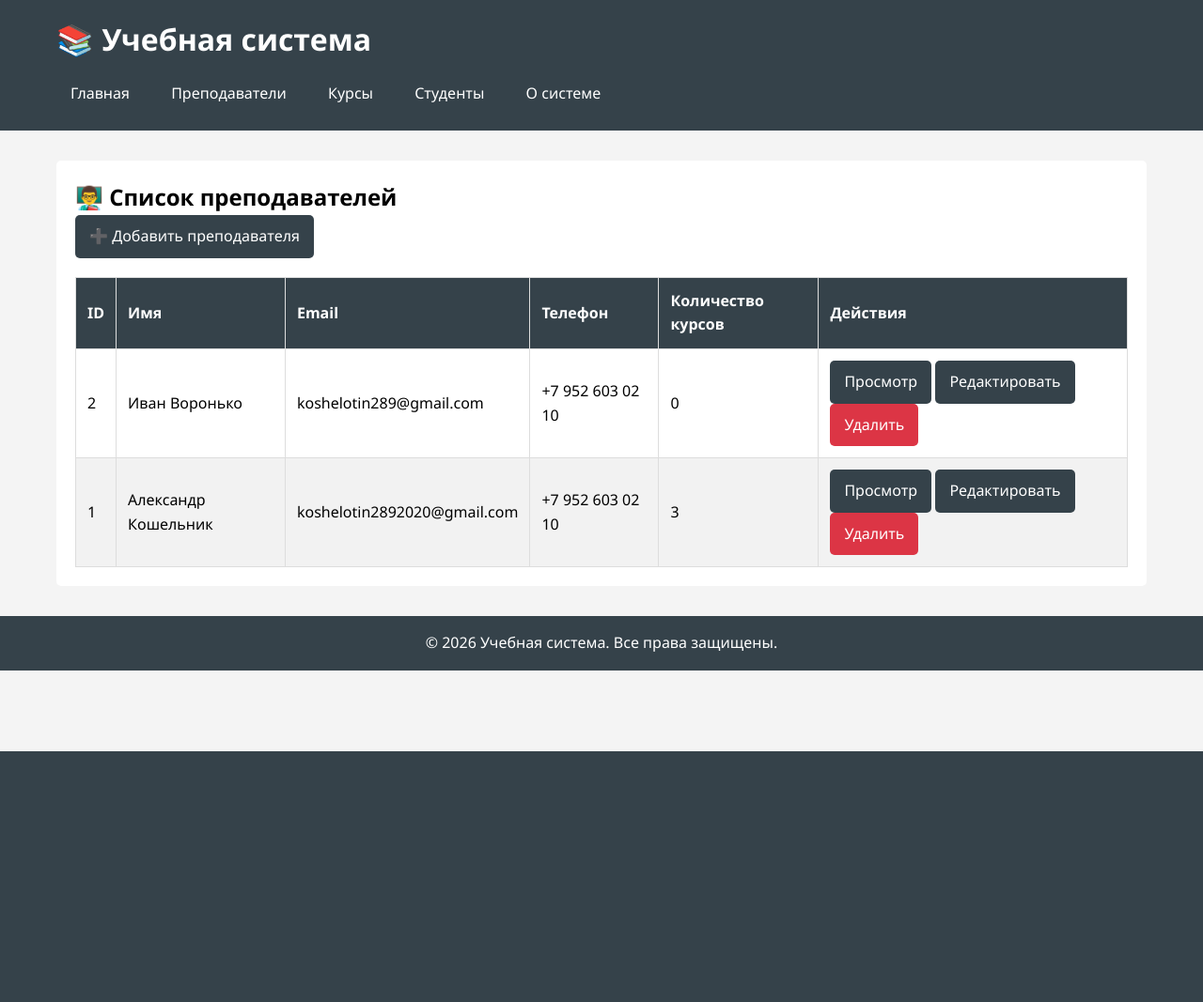
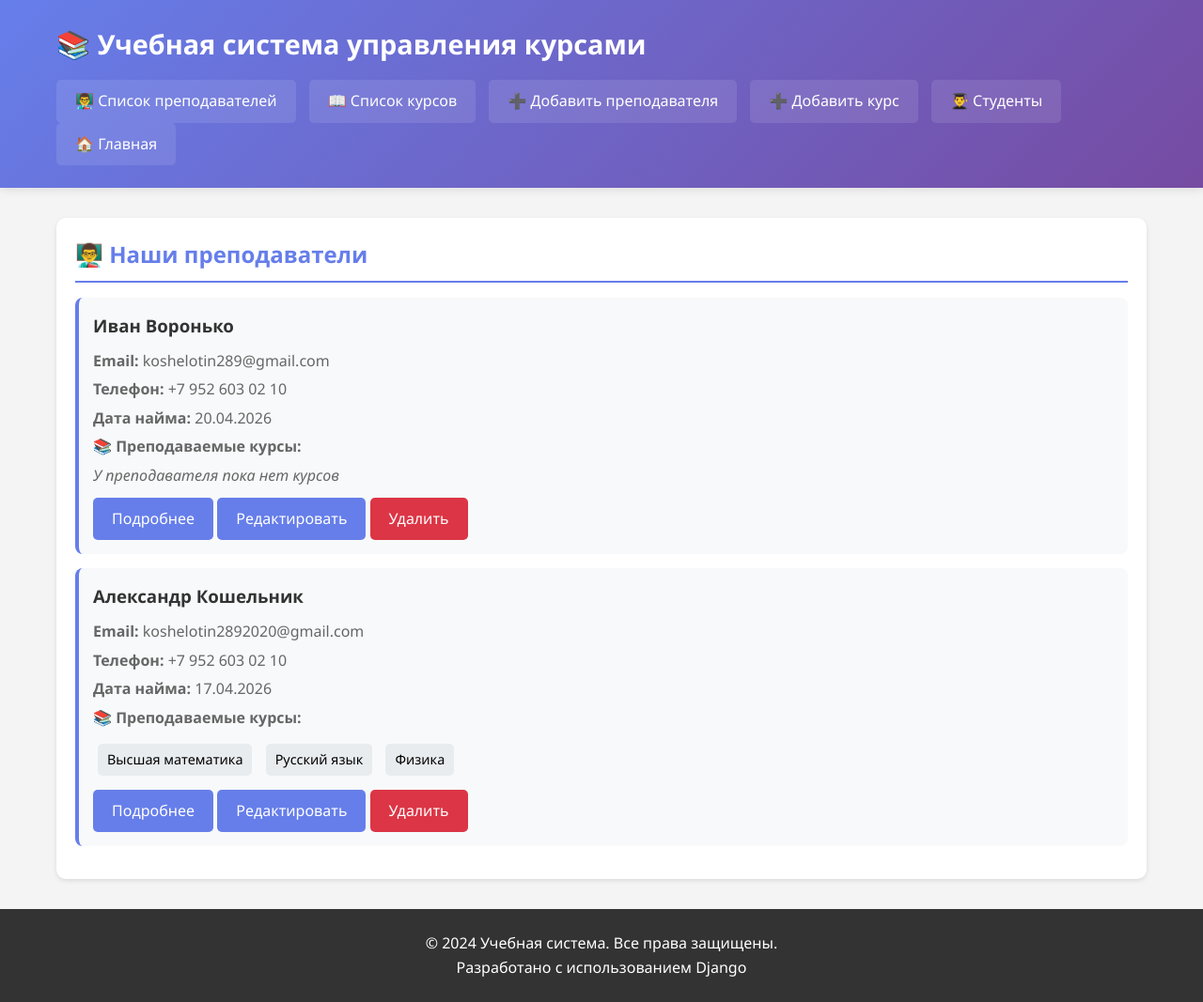
Before and after one commit to koshelotin2892020-source/git_project, a Django app: page /teachers/ in a window 1280 px wide. Shown: the whole page at 94% size. Before the commit the page ends 800 px from the top, so only its background shows below. Run offline with Django 5.2, Linux system fonts and the light colour scheme; data comes from the database, SQL or seed files in the repository; both versions use the stored data as it was after the commit.

Commit message:
3 лабораторная

```diff
--- a/library/schedule/templates/schedule/base.html
+++ b/library/schedule/templates/schedule/base.html
@@ -23,33 +23,172 @@
             padding: 0 20px;
         }
 
+        /* Стили для header */
         header {
-            background: #35424a;
+            background: linear-gradient(135deg, #667eea 0%, #764ba2 100%);
             color: white;
-            padding: 1rem 0;
+            padding: 1.5rem 0;
             margin-bottom: 2rem;
+            box-shadow: 0 2px 10px rgba(0,0,0,0.1);
         }
 
         header h1 {
             margin: 0;
             padding: 0;
+            font-size: 1.8rem;
         }
 
+        /* Стили для навигации */
         nav {
-            margin-top: 10px;
+            margin-top: 15px;
         }
 
         nav a {
             color: white;
             text-decoration: none;
-            padding: 10px 15px;
+            padding: 10px 20px;
             margin-right: 10px;
             display: inline-block;
+            border-radius: 5px;
+            transition: all 0.3s ease;
+            background-color: rgba(255,255,255,0.1);
         }
 
         nav a:hover {
-            background: #e8491d;
+            background-color: rgba(255,255,255,0.2);
+            transform: translateY(-2px);
+        }
+
+        /* Стили для main */
+        main {
+            min-height: calc(100vh - 300px);
+        }
+
+        /* Стили для секций */
+        section {
+            margin-bottom: 2rem;
+            background: white;
+            padding: 20px;
+            border-radius: 10px;
+            box-shadow: 0 2px 5px rgba(0,0,0,0.1);
+        }
+
+        section h2 {
+            color: #667eea;
+            margin-bottom: 1rem;
+            padding-bottom: 0.5rem;
+            border-bottom: 2px solid #667eea;
+        }
+
+        /* Стили для статей */
+        article {
+            background: #f8f9fa;
+            padding: 15px;
+            margin-bottom: 15px;
+            border-radius: 8px;
+            border-left: 4px solid #667eea;
+            transition: transform 0.3s ease;
+        }
+
+        article:hover {
+            transform: translateX(5px);
+            box-shadow: 0 2px 8px rgba(0,0,0,0.1);
+        }
+
+        article h3 {
+            color: #333;
+            margin-bottom: 10px;
+        }
+
+        article p {
+            margin: 5px 0;
+            color: #666;
+        }
+
+        /* Стили для форм */
+        .form-container {
+            background: white;
+            padding: 30px;
+            border-radius: 10px;
+            box-shadow: 0 2px 10px rgba(0,0,0,0.1);
+        }
+
+        .form-group {
+            margin-bottom: 20px;
+        }
+
+        .form-group label {
+            display: block;
+            margin-bottom: 8px;
+            font-weight: 600;
+            color: #333;
+        }
+
+        .form-group .help-text {
+            display: block;
+            font-size: 0.85rem;
+            color: #666;
+            margin-top: 5px;
+        }
+
+        .form-control {
+            width: 100%;
+            padding: 10px;
+            border: 1px solid #ddd;
             border-radius: 5px;
+            font-size: 1rem;
+            transition: border-color 0.3s ease;
+        }
+
+        .form-control:focus {
+            outline: none;
+            border-color: #667eea;
+            box-shadow: 0 0 5px rgba(102,126,234,0.3);
+        }
+
+        .errorlist {
+            color: #dc3545;
+            list-style: none;
+            margin-top: 5px;
+            font-size: 0.85rem;
+        }
+
+        .errorlist li {
+            margin: 0;
+        }
+
+        .btn {
+            display: inline-block;
+            padding: 10px 20px;
+            background: #667eea;
+            color: white;
+            text-decoration: none;
+            border: none;
+            border-radius: 5px;
+            cursor: pointer;
+            font-size: 1rem;
+            transition: all 0.3s ease;
+        }
+
+        .btn:hover {
+            background: #764ba2;
+            transform: translateY(-2px);
+        }
+
+        .btn-danger {
+            background: #dc3545;
+        }
+
+        .btn-danger:hover {
+            background: #c82333;
+        }
+
+        .btn-success {
+            background: #28a745;
+        }
+
+        .btn-success:hover {
+            background: #218838;
         }
 
         .messages {
@@ -57,7 +196,7 @@
         }
 
         .alert {
-            padding: 10px;
+            padding: 12px 20px;
             border-radius: 5px;
             margin-bottom: 10px;
         }
@@ -74,147 +213,85 @@
             border: 1px solid #f5c6cb;
         }
 
-        .content {
-            background: white;
-            padding: 20px;
-            border-radius: 5px;
-            margin-bottom: 2rem;
+        .course-list {
+            list-style: none;
+            padding-left: 0;
+            margin-top: 10px;
         }
 
-        .btn {
+        .course-list li {
             display: inline-block;
-            padding: 10px 15px;
-            background: #35424a;
-            color: white;
-            text-decoration: none;
-            border: none;
+            background: #e9ecef;
+            padding: 5px 10px;
+            margin: 5px;
             border-radius: 5px;
-            cursor: pointer;
+            font-size: 0.9rem;
         }
 
-        .btn:hover {
-            background: #e8491d;
-        }
-
-        .btn-danger {
-            background: #dc3545;
-        }
-
-        .btn-danger:hover {
-            background: #c82333;
-        }
-
-        .btn-success {
-            background: #28a745;
-        }
-
-        table {
-            width: 100%;
-            border-collapse: collapse;
-            margin-top: 20px;
-        }
-
-        table, th, td {
-            border: 1px solid #ddd;
-        }
-
-        th, td {
-            padding: 12px;
-            text-align: left;
-        }
-
-        th {
-            background-color: #35424a;
-            color: white;
-        }
-
-        tr:nth-child(even) {
-            background-color: #f2f2f2;
-        }
-
-        .form-group {
-            margin-bottom: 15px;
-        }
-
-        .form-group label {
-            display: block;
-            margin-bottom: 5px;
-            font-weight: bold;
-        }
-
-        .form-group input, .form-group select, .form-group textarea {
-            width: 100%;
-            padding: 8px;
-            border: 1px solid #ddd;
-            border-radius: 5px;
+        .empty-message {
+            text-align: center;
+            padding: 40px;
+            color: #666;
+            font-style: italic;
         }
 
         footer {
-            background: #35424a;
+            background: #333;
             color: white;
             text-align: center;
-            padding: 1rem 0;
+            padding: 1.5rem 0;
             margin-top: 2rem;
         }
 
-        .stats {
-            display: grid;
-            grid-template-columns: repeat(auto-fit, minmax(250px, 1fr));
-            gap: 20px;
-            margin: 20px 0;
-        }
-
-        .stat-card {
-            background: #f4f4f4;
-            padding: 20px;
-            border-radius: 5px;
-            text-align: center;
-        }
-
-        .stat-card h3 {
+        @media (max-width: 768px) {
+            nav a {
+                display: block;
                 margin-bottom: 10px;
             }
 
-        .stat-number {
-            font-size: 2em;
-            color: #e8491d;
-            font-weight: bold;
+            .container {
+                padding: 0 15px;
+            }
         }
     </style>
+    {% block extra_css %}{% endblock %}
 </head>
 <body>
     <header>
         <div class="container">
-            <h1>📚 Учебная система</h1>
+            <h1>📚 Учебная система управления курсами</h1>
             <nav>
-                <a href="{% url 'schedule:index' %}">Главная</a>
-                <a href="{% url 'schedule:teacher_list' %}">Преподаватели</a>
-                <a href="{% url 'schedule:course_list' %}">Курсы</a>
-                <a href="{% url 'schedule:student_list' %}">Студенты</a>
-                <a href="{% url 'schedule:info' %}">О системе</a>
+                <a href="{% url 'schedule:teacher_list' %}">👨‍🏫 Список преподавателей</a>
+                <a href="{% url 'schedule:course_list' %}">📖 Список курсов</a>
+                <a href="{% url 'schedule:teacher_create_form' %}">➕ Добавить преподавателя</a>
+                <a href="{% url 'schedule:course_create_form' %}">➕ Добавить курс</a>
+                <a href="{% url 'schedule:student_list' %}">👨‍🎓 Студенты</a>
+                <a href="{% url 'schedule:index' %}">🏠 Главная</a>
             </nav>
         </div>
     </header>
 
+    <main>
         <div class="container">
             {% if messages %}
             <div class="messages">
                 {% for message in messages %}
-            <div class="alert alert-{% if message.tags %}{{ message.tags }}{% endif %}">
+                <div class="alert alert-{% if message.tags %}{{ message.tags }}{% else %}info{% endif %}">
                     {{ message }}
                 </div>
                 {% endfor %}
             </div>
             {% endif %}
 
-        <div class="content">
-            {% block content %}{% endblock %}
+            {% block content %}
+            {% endblock %}
         </div>
-    </div>
+    </main>
 
     <footer>
         <div class="container">
-            <p>&copy; 2026 Учебная система. Все права защищены.</p>
+            <p>&copy; 2024 Учебная система. Все права защищены.</p>
+            <p>Разработано с использованием Django</p>
         </div>
     </footer>
 </body>
--- a/library/schedule/templates/schedule/teacher_list.html
+++ b/library/schedule/templates/schedule/teacher_list.html
@@ -1,41 +1,42 @@
 {% extends 'schedule/base.html' %}
 
-{% block title %}Преподаватели{% endblock %}
+{% block title %}Список преподавателей{% endblock %}
 
 {% block content %}
-<h2>👨‍🏫 Список преподавателей</h2>
-<a href="{% url 'schedule:teacher_create' %}" class="btn">➕ Добавить преподавателя</a>
+<section>
+    <h2>👨‍🏫 Наши преподаватели</h2>
 
-<table>
-    <thead>
-        <tr>
-            <th>ID</th>
-            <th>Имя</th>
-            <th>Email</th>
-            <th>Телефон</th>
-            <th>Количество курсов</th>
-            <th>Действия</th>
-        </tr>
-    </thead>
-    <tbody>
+    {% if teachers %}
         {% for teacher in teachers %}
-        <tr>
-            <td>{{ teacher.id }}</td>
-            <td>{{ teacher.first_name }} {{ teacher.last_name }}</td>
-            <td>{{ teacher.email }}</td>
-            <td>{{ teacher.phone|default:"—" }}</td>
-            <td>{{ teacher.courses.count }}</td>
-            <td>
-                <a href="{% url 'schedule:teacher_detail' teacher.id %}" class="btn">Просмотр</a>
+        <article>
+            <h3>{{ teacher.first_name }} {{ teacher.last_name }}</h3>
+            <p><strong>Email:</strong> {{ teacher.email }}</p>
+            <p><strong>Телефон:</strong> {{ teacher.phone|default:"Не указан" }}</p>
+            <p><strong>Дата найма:</strong> {{ teacher.hire_date|date:"d.m.Y" }}</p>
+
+            <p><strong>📚 Преподаваемые курсы:</strong></p>
+            {% if teacher.courses.all %}
+                <ul class="course-list">
+                    {% for course in teacher.courses.all %}
+                    <li>{{ course.title }}</li>
+                    {% endfor %}
+                </ul>
+            {% else %}
+                <p><em>У преподавателя пока нет курсов</em></p>
+            {% endif %}
+
+            <div style="margin-top: 10px;">
+                <a href="{% url 'schedule:teacher_detail' teacher.id %}" class="btn">Подробнее</a>
                 <a href="{% url 'schedule:teacher_update' teacher.id %}" class="btn">Редактировать</a>
                 <a href="{% url 'schedule:teacher_delete' teacher.id %}" class="btn btn-danger">Удалить</a>
-            </td>
-        </tr>
-        {% empty %}
-        <tr>
-            <td colspan="6">Нет преподавателей</td>
-        </tr>
+            </div>
+        </article>
         {% endfor %}
-    </tbody>
-</table>
+    {% else %}
+        <div class="empty-message">
+            <p>😔 В системе пока нет преподавателей</p>
+            <a href="{% url 'schedule:teacher_create' %}" class="btn">➕ Добавить первого преподавателя</a>
+        </div>
+    {% endif %}
+</section>
 {% endblock %}
--- a/library/schedule/urls.py
+++ b/library/schedule/urls.py
@@ -45,4 +45,7 @@ urlpatterns = [
     path('students/<int:student_id>/unenroll/<int:course_id>/',
          views.unenroll_student, name='unenroll_student'),
     path('quick-enroll/', views.quick_enroll, name='quick_enroll'),
+
+    path('teachers/create-form/', views.teacher_create_form, name='teacher_create_form'),
+    path('courses/create-form/', views.course_create_form, name='course_create_form'),
 ]
--- a/library/schedule/views.py
+++ b/library/schedule/views.py
@@ -2,6 +2,7 @@ from django.shortcuts import render, get_object_or_404, redirect
 from django.contrib import messages
 from django.db.models import Count
 from .models import Teacher, TeacherInfo, Course, Student
+from .forms import TeacherForm, CourseForm
 
 
 # ========== ГЛАВНАЯ СТРАНИЦА ==========
@@ -387,3 +388,63 @@ def info_page(request):
 def custom_404(request, exception):
     """Кастомная страница 404"""
     return render(request, '404.html', status=404)
+
+
+def teacher_create_form(request):
+    """Создание преподавателя с использованием формы"""
+    if request.method == 'POST':
+        form = TeacherForm(request.POST)
+
+        if form.is_valid():
+            # Создаем преподавателя
+            teacher = Teacher.objects.create(
+                first_name=form.cleaned_data['first_name'],
+                last_name=form.cleaned_data['last_name'],
+                email=form.cleaned_data['email'],
+                phone=form.cleaned_data['phone'],
+                hire_date=form.cleaned_data['hire_date']
+            )
+
+            # Создаем профиль преподавателя (если есть дополнительные данные)
+            if form.cleaned_data.get('bio') or form.cleaned_data.get('education') or form.cleaned_data.get('experience_years'):
+                TeacherInfo.objects.create(
+                    teacher=teacher,
+                    bio=form.cleaned_data.get('bio', ''),
+                    education=form.cleaned_data.get('education', ''),
+                    experience_years=form.cleaned_data.get('experience_years', 0)
+                )
+
+            messages.success(request, f'✅ Преподаватель {teacher.first_name} {teacher.last_name} успешно добавлен!')
+            return redirect('schedule:teacher_list')
+        else:
+            messages.error(request, '❌ Пожалуйста, исправьте ошибки в форме')
+    else:
+        form = TeacherForm()
+
+    return render(request, 'schedule/teacher_create_form.html', {'form': form})
+
+
+def course_create_form(request):
+    """Создание курса с использованием формы"""
+    if request.method == 'POST':
+        form = CourseForm(request.POST)
+
+        if form.is_valid():
+            course = Course.objects.create(
+                title=form.cleaned_data['title'],
+                description=form.cleaned_data['description'],
+                level=form.cleaned_data['level'],
+                price=form.cleaned_data['price'],
+                duration_weeks=form.cleaned_data['duration_weeks'],
+                start_date=form.cleaned_data['start_date'],
+                teacher=form.cleaned_data['teacher']
+            )
+
+            messages.success(request, f'✅ Курс "{course.title}" успешно добавлен!')
+            return redirect('schedule:course_list')
+        else:
+            messages.error(request, '❌ Пожалуйста, исправьте ошибки в форме')
+    else:
+        form = CourseForm()
+
+    return render(request, 'schedule/course_create_form.html', {'form': form})
```
Also changed, not shown: library/schedule/forms.py (added, +258 -0 lines), library/schedule/templates/schedule/course_create_form.html (added, +26 -0 lines), library/schedule/templates/schedule/teacher_create_form.html (added, +26 -0 lines), library/db.sqlite3. Lines whose indentation alone changed are shown as unchanged.
